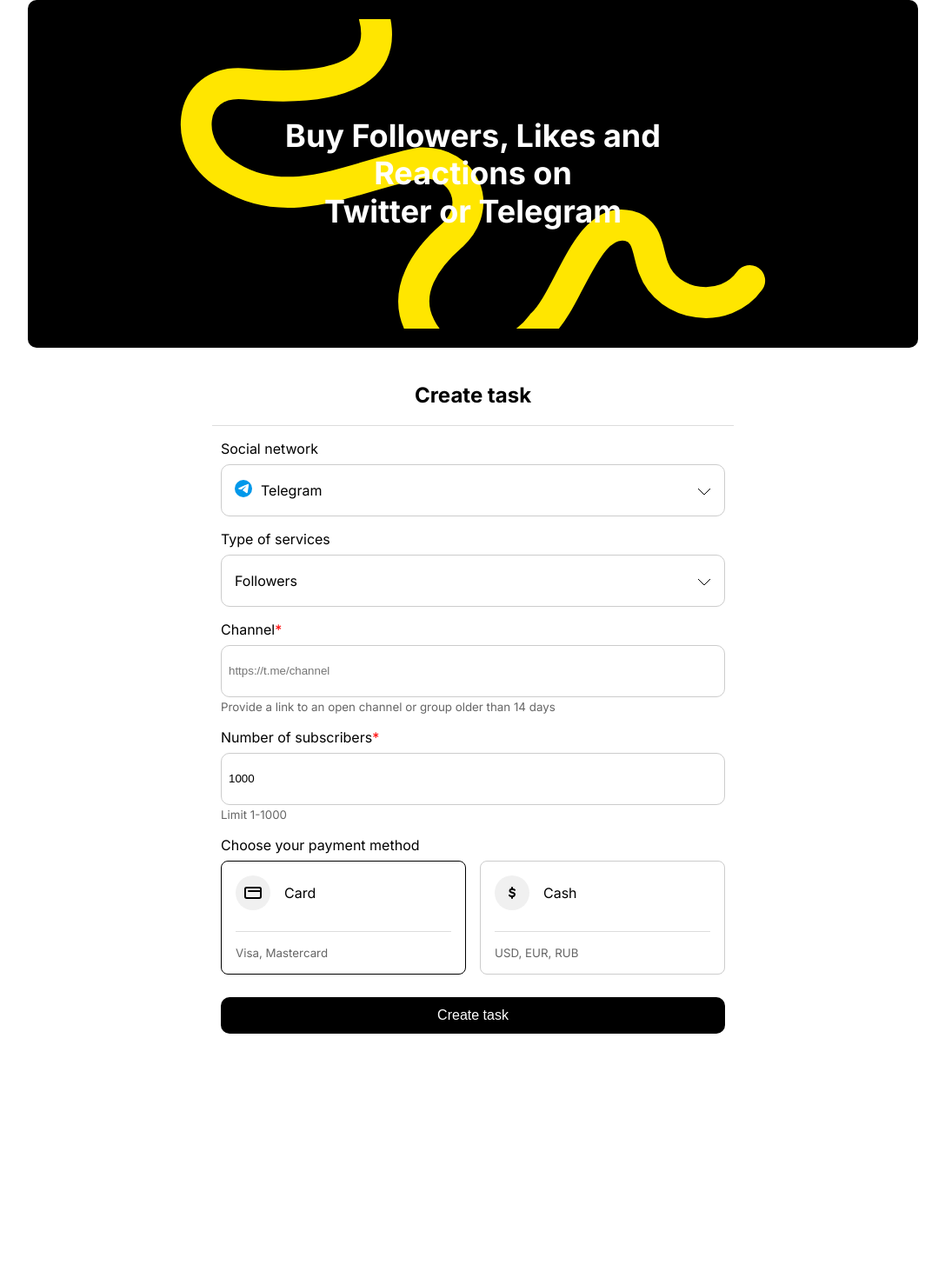
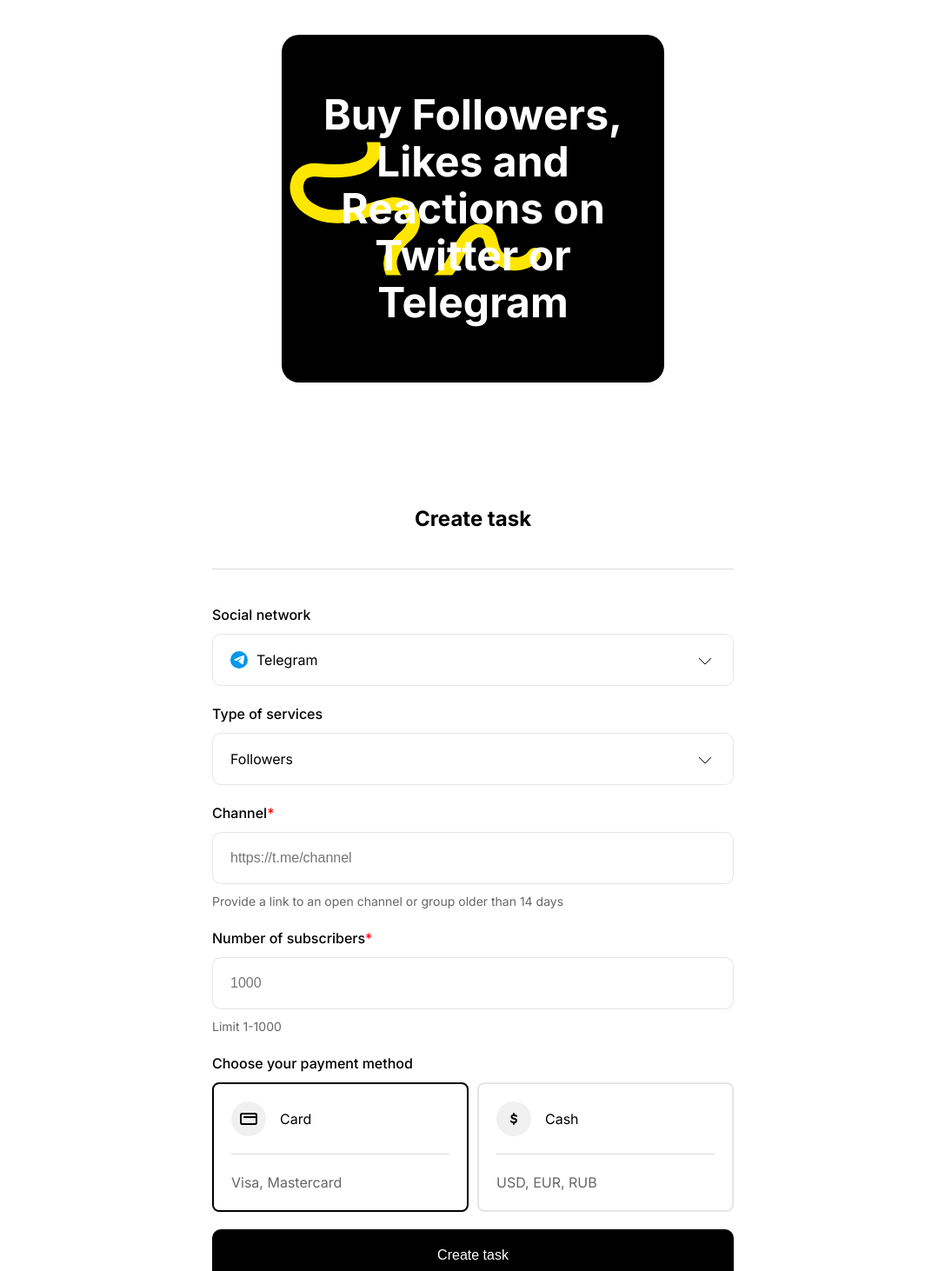
Before and after one commit to qqbit1024/coin-factory-test, a Next.js app: page / in a window 1280 px wide. Shown: the top 1462 px of the page at 87% size, without its empty margins (96-1183 px from the left). Before the commit the page ends 1219 px from the top, so only its background shows below. Built offline with nearby package versions, Linux system fonts and the light colour scheme.

Commit message:
Fix styles

```diff
--- a/next.config.mjs
+++ b/next.config.mjs
@@ -1,9 +1,12 @@
 /** @type {import('next').NextConfig} */
+const isProd = process.env.NODE_ENV === 'production';
 
 const nextConfig = {
   output: 'export',
-  basePath: '/coin-factory-test',
-  assetPrefix: '/coin-factory-test/'
+  // basePath: isProd ? process.env.NEXT_PUBLIC_BASE_PATH : '',
+  // assetPrefix: isProd ? process.env.NEXT_PUBLIC_BASE_PATH : '',
+  // basePath: '/coin-factory-test',
+  // assetPrefix: '/coin-factory-test/'
 };
 
 export default nextConfig;
--- a/src/app/components/Banner.module.css
+++ b/src/app/components/Banner.module.css
@@ -1,23 +1,24 @@
 .banner {
   position: relative;
-  min-width: 600px;
-  width: 80%;
+  /* min-width: 600px; */
+  /* width: 80%; */
   max-width: 1150px;
   height: 400px;
   background-color: #000;
-  border-radius: 10px;
+  border-radius: 20px;
   display: flex;
   align-items: center;
   justify-content: center;
   text-align: center;
   overflow: hidden;
   margin: auto;
+  margin: 40px 420px 100px 420px;
 }
 
 .bannerImage {
   position: absolute;
   top: 50%;
-  left: 50%;
+  left: 35%;
   transform: translate(-50%, -50%);
   width: 100%;
   height: auto;
@@ -28,20 +29,29 @@
   position: relative;
   z-index: 2;
   color: #fff;
-  font-size: 36px;
-  font-weight: bold;
-  line-height: 1.2;
   padding: 0 20px;
+  font-weight: 700;
+  font-size: 48px;
+  line-height: 54px;
 }
 
 @media (max-width: 768px) {
   .banner {
-    min-width: 100%;
-    width: 100%;
+    /* min-width: 100%; */
+    /* width: 100%; */
     height: 200px;
+    margin: 20px
+  }
+
+  .bannerImage {
+    width: 200%;
+    top: 60%;
+    transform: translate(-50%, -50%) scale(1.1)
   }
 
   .bannerText {
+    font-weight: 700;
     font-size: 24px;
+    line-height: 28px;
   }
 }
--- a/src/app/components/Banner.tsx
+++ b/src/app/components/Banner.tsx
@@ -21,7 +21,7 @@
           />
         </svg>
         <h1 className={styles.bannerText}>
-          Buy Followers, Likes and<br /> Reactions on<br /> Twitter or Telegram
+          Buy Followers, Likes and<br /> Reactions on Twitter or<br />  Telegram
         </h1>
       </div>
   );
--- a/src/app/components/CustomSelect.module.css
+++ b/src/app/components/CustomSelect.module.css
@@ -9,16 +9,21 @@
   align-items: center;
   width: 100%;
   height: 60px;
-  padding: 0 15px;
-  border: 1px solid #ccc;
+  padding: 0 20px;
+  border: 1px solid rgba(0, 0, 0, 0.1);
   border-radius: 10px;
   cursor: pointer;
   box-sizing: border-box;
 }
 
 .selectTrigger:hover {
-  border-color: black;
+  border-width: 2px;
 }
+
+.selectTrigger:focus {
+  border-width: 2px;
+}
+
 .selectTrigger span {
   display: flex;
   align-items: center;
@@ -40,7 +45,7 @@
   top: 100%;
   left: 0;
   width: 100%;
-  border: 1px solid #ccc;
+  border: 1px solid rgba(0, 0, 0, 0.1);
   border-radius: 10px;
   background: #fff;
   z-index: 1000;
@@ -59,12 +64,20 @@
   margin: 6px;
   gap: 10px;
   transition: background 0.3s;
+  font-weight: 400;
+  font-size: 16px;
+  line-height: 24px;
 }
 
 .option img {
   width: 24px;
   height: 24px;
   margin-right: 10px;
+}
+
+.optionIcon {
+  width: 20px;
+  height: 20px;
 }
 
 .option:hover {
--- a/src/app/components/PurchaseForm.module.css
+++ b/src/app/components/PurchaseForm.module.css
@@ -6,42 +6,50 @@
 
 .h2 {
   text-align: center;
+    font-weight: 700;
+      font-size: 24px;
+      line-height: 34px;
 }
 
 .formGroup {
-  margin-bottom: 1rem;
-  padding: 0 10px;
+  /* height: 94px; */
+  display: flex;
+  flex-direction: column;
+  /* padding: 0 10px; */
+    margin-top: 20px;
+    gap: 10px
 }
 
 .label {
   display: block;
-  margin-bottom: 0.5rem;
+  font-weight: 500;
+  font-size: 16px;
+  line-height: 24px;
 }
 
 .required {
   color: red;
 }
 
-.input,
-.select {
+.input {
   width: 100%;
   height: 60px;
-  padding: 0.5rem;
-  border: 1px solid #ccc;
+  padding: 20px;
+  border: 1px solid rgba(0, 0, 0, 0.1);
   border-radius: 10px;
   box-sizing: border-box;
   appearance: none;
   -webkit-appearance: none;
   -moz-appearance: none;
-  padding-right: 2rem;
+  /* padding-right: 2rem; */
+  font-weight: 400;
+  font-size: 16px;
+  line-height: 24px;
+  outline: none;
 }
 
 .inputWrapper {
   position: relative;
-}
-
-.input:focus {
-  border-color: #000;
 }
 
 .inputError {
@@ -61,16 +69,15 @@
   pointer-events: none;
 }
 
-.select option {
-  background: #fff;
-  padding: 0.5rem;
-  font-weight: 400;
+.input:hover {
+  border-width: 2px;
 }
 
-.select:hover,
-.input:hover {
-  border-color: #888;
+.input:focus {
+  border-color: #000000;
+  border-width: 2px;
 }
+
 
 .radioGroup {
   display: flex;
@@ -88,13 +95,13 @@
 
 .paymentMethods {
   display: flex;
-  gap: 1rem;
+  gap: 10px;
 }
 
 .paymentMethod {
   flex: 1;
-  padding: 1rem;
-  border: 1px solid #ccc;
+  padding: 20px;
+  border: 2px solid rgba(0, 0, 0, 0.1);
   border-radius: 8px;
   cursor: pointer;
   transition: border-color 0.3s;
@@ -104,18 +111,18 @@
 }
 
 .paymentMethod:hover {
-  border-color: #888;
+  border-color: rgba(0, 0, 0);
 }
 
 .selected {
-  border-color: #000;
+  border-color: rgba(0, 0, 0);
 }
 
 .paymentHeader {
   display: flex;
   align-items: center;
   width: 100%;
-  margin-bottom: 0.5rem;
+  /* margin-bottom: 0.5rem; */
 }
 
 .paymentIcon {
@@ -142,6 +149,23 @@
 
 .hint {
   color: #666;
+  font-weight: 400;
+  font-size: 14px;
+  line-height: 20px;
+}
+
+.hintPayment {
+  color: #666;
+  font-weight: 400;
+  font-size: 16px;
+  line-height: 24px;
+}
+
+.separatorPayment {
+  width: 100%;
+  border: none;
+  border-top: 1px solid #ddd;
+  margin: 20px 0;
 }
 
 .errorIcon {
@@ -155,16 +179,17 @@
   width: 100%;
   border: none;
   border-top: 1px solid #ddd;
-  margin: 1rem 0;
+  margin: 40px 0;
 }
 
 .buttonContainer {
-  padding: 10px;
+  /* padding: 0 10px; */
 }
 
 .button {
   width: 100%;
-  padding: 0.75rem;
+  height: 60px;
+  /* padding: 0.75rem; */
   background-color: #000;
   color: #fff;
   border: none;
@@ -172,23 +197,18 @@
   cursor: pointer;
   font-size: 16px;
   font-weight: 500;
+  margin-top: 20px;
+  margin-bottom: 100px
 }
 
 .button:hover {
-  background-color: #333;
-}
-
-.buttonSeparator {
-  width: 100%;
-  border: none;
-  border-top: 1px solid #ddd;
-  margin: 1rem 0;
+  background-color: #333333;
 }
 
 @media (max-width: 768px) {
   .form {
-    width: 100%;
-    padding: 10px;
+    /* width: 100%; */
+    padding: 20px;
   }
 
   .paymentMethods {
@@ -198,6 +218,6 @@
   }
 
   .paymentMethod {
-    width: calc(100% - 40px);
+    width: calc(100% - 44px);
   }
 }
--- a/src/app/components/PurchaseForm.tsx
+++ b/src/app/components/PurchaseForm.tsx
@@ -8,7 +8,7 @@
   const [platform, setPlatform] = useState<'telegram' | 'twitter'>('telegram');
   const [service, setService] = useState<string>('followers');
   const [link, setLink] = useState<string>('');
-  const [subscribers, setSubscribers] = useState<number>(1000);
+  const [subscribers, setSubscribers] = useState<number>();
   const [paymentMethod, setPaymentMethod] = useState<'card' | 'cash'>('card');
   const [linkError, setLinkError] = useState<boolean>(false);
   const [touched, setTouched] = useState<{ [key: string]: boolean }>({});
@@ -123,6 +123,7 @@
           onChange={(e) => setSubscribers(Number(e.target.value))}
           min="1"
           max="1000"
+          placeholder='1000'
           className={styles.input}
         />
         <small className={styles.hint}>Limit 1-1000</small>
@@ -145,8 +146,8 @@
               </div>
               <div className={styles.paymentText}>Card</div>
             </div>
-            <hr className={styles.separator} />
-            <small className={styles.hint}>Visa, Mastercard</small>
+            <hr className={styles.separatorPayment} />
+            <small className={styles.hintPayment}>Visa, Mastercard</small>
           </div>
           <div
             className={`${styles.paymentMethod} ${paymentMethod === 'cash' ? styles.selected : ''}`}
@@ -162,8 +163,8 @@
               </div>
               <div className={styles.paymentText}>Cash</div>
             </div>
-            <hr className={styles.separator} />
-            <small className={styles.hint}>USD, EUR, RUB</small>
+            <hr className={styles.separatorPayment} />
+            <small className={styles.hintPayment}>USD, EUR, RUB</small>
           </div>
         </div>
       </div>
```
